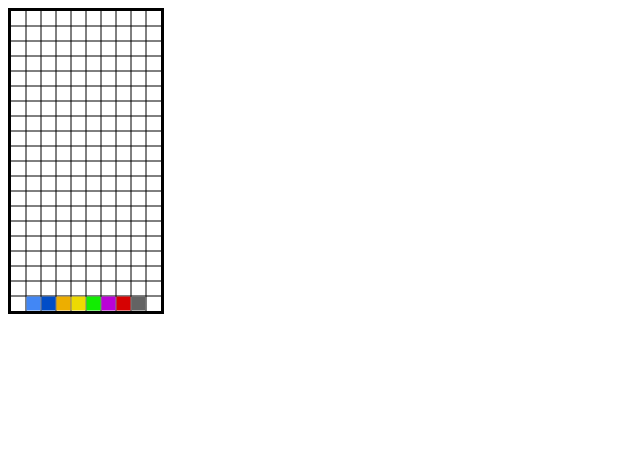
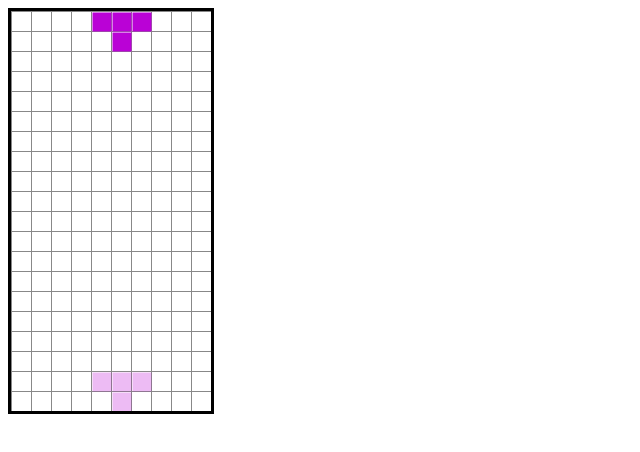
Before and after one commit to aiguy110/tetris-battle, a website: page www/client.html in a window 1280 px wide. Shown: the whole page, without its empty margins (0-640 px from the left). Drawn offline with Linux system fonts and the light colour scheme.

Commit message:
Recognizable as a Tetris game

```diff
--- a/www/client.html
+++ b/www/client.html
@@ -4,7 +4,7 @@
         <link rel="stylesheet" href="client.css">
     </head>
     <body>
-        <canvas id='canvas' width='150' height='300'></canvas>
+        <canvas id='canvas' width='200' height='400'></canvas>
         <script src='client.js'></script>
     </body>
 </html>
--- a/www/client.js
+++ b/www/client.js
@@ -23,61 +23,252 @@ const CellColors = [
 ]
 
 const BlockShapes = {
-    'I': [[-1, 0],
+    'I': [[ 0, 0],
+          [ 1, 0],
+          [ 2, 0],
+          [ 3, 0]],
+    'J': [[ 0, 0],
+          [ 1, 0],
+          [ 2, 0],
+          [ 2,-1]],
+    'L': [[ 0, 0],
+          [ 1, 0],
+          [ 2, 0],
+          [ 2,-1]],
+    'O': [[ 0, 0],
+          [ 1, 0],
+          [ 0, 1],
+          [ 1, 1]],
+    'S': [[ 0, 0],
+          [ 0, 1],
+          [ 1,-1],
+          [ 1, 0]],
+    'T': [[ 0,-1],
           [ 0, 0],
-          [ 1, 0],
-          [ 2, 0]],
-    'J': [[-1, 0],
-          [ 0, 0],
-          [ 1, 0],
-          [ 1, 1]]
+          [ 0, 1],
+          [ 1, 0]],
+    'Z': [[ 0, 0],
+          [ 0,-1],
+          [ 1, 1],
+          [ 1, 0]],
 }
 
-class TetrisBoard {
+function rotateCoords90(coords){
+    return [coords[1], -coords[0]]
+}
+
+function rotateShape(shape, rotCount) {
+    for(let n=0; n<rotCount; n++) {
+        let newShape = [];
+        shape.forEach( coords => {
+            newShape.push( rotateCoords90(coords) );
+        });
+        shape = newShape;
+    }
+    return shape;
+}
+class TetrisGame {
     static rows = 20;
     static cols = 10;
+    static defaultPos = [0, 5];
+    static defaultRot = 0;
 
-    constructor(){
+
+    constructor(ctx){
+        this.ctx = ctx;
+
         this.grid = [];
-        for(let i=0; i< TetrisBoard.rows; i++) {
-            this.grid.push( new Array(TetrisBoard.cols).fill(CellEnum.Empty) );
+        for(let i=0; i< TetrisGame.rows; i++) {
+            this.grid.push( new Array(TetrisGame.cols).fill(CellEnum.Empty) );
         }
 
-        // Fill bottom cells for visual inspection
-        for(let j=0; j<=8; j++) {
-            this.grid[TetrisBoard.rows-1][j] = j;
-        }
+        this.currentBlockName = 'T';
+        this.currentPos = TetrisGame.defaultPos;
+        this.currentRot = TetrisGame.defaultRot;
     }
 
-    render(ctx){
-        let cellWidth  = ctx.canvas.width  / TetrisBoard.cols;
-        let cellHeight = ctx.canvas.height / TetrisBoard.rows;
+    drawCell(i, j, color) {
+        const cellWidth  = ctx.canvas.width  / TetrisGame.cols;
+        const cellHeight = ctx.canvas.height / TetrisGame.rows;
 
-        // Draw grid
-        ctx.lineWidth = 1;
-        for (let i=1; i<TetrisBoard.rows; i++) {
-            ctx.moveTo( 0               , i*cellHeight );
-            ctx.lineTo( ctx.canvas.width, i*cellHeight );
+        this.ctx.fillStyle = color;
+        this.ctx.fillRect(j*cellWidth  + 1.5,
+                     i*cellHeight + 1.5,
+                     cellWidth    - 1,
+                     cellHeight   - 1);
+    }
+
+    drawBlock(pos, rot, shape, color) {
+        let rotatedShape = rotateShape( shape, rot );
+        rotatedShape.forEach( delta => {
+            let di = delta[0];
+            let dj = delta[1];
+            let i = pos[0];
+            let j = pos[1];
+
+            this.drawCell(i+di, j+dj, color);
+        })
+    }
+
+    isOutOfBounds(coords) {
+        return coords[0] < 0 || coords[0] >= TetrisGame.rows || coords[1] < 0 || coords[1] >= TetrisGame.cols
+    }
+
+    isCollided(shape, pos, rot) {
+        let rotatedShape = rotateShape(shape, rot);
+        let i = pos[0];
+        let j = pos[1];
+        for(let n=0; n<rotatedShape.length; n++){
+            let di = rotatedShape[n][0];
+            let dj = rotatedShape[n][1];
+            if (this.isOutOfBounds([i+di, j+dj]) || this.grid[i+di][j+dj] != CellEnum.Empty) {
+                return true;
+            }
         }
-        for (let j=1; j<TetrisBoard.cols; j++) {
-            ctx.moveTo( j*cellWidth, 0                 );
-            ctx.lineTo( j*cellWidth, ctx.canvas.height );
+        return false;
+    }
+
+    getPosOnContact(shape, pos, rot) {
+        let i = pos[0];
+        let j = pos[1];
+        while(true) {
+            if (this.isCollided(shape, [i, j], rot)) {
+                break;
+            }
+            i++;
         }
-        ctx.stroke()
+        return [i-1, j];
+    }
+
+    getRandomBlockName() {
+        return 'IJLOSTZ'[Math.floor(Math.random()*7)];
+    }
+
+    renderBoard(){
+        const cellWidth  = this.ctx.canvas.width  / TetrisGame.cols;
+        const cellHeight = this.ctx.canvas.height / TetrisGame.rows;
+
+        // Clear canvas
+        this.ctx.fillStyle = '#ffffff';
+        this.ctx.fillRect(0, 0, ctx.canvas.width, ctx.canvas.height );
+
+        // Draw grid lines
+        this.ctx.strokeStyle = '#888888';
+        this.ctx.lineWidth = 1;
+        for (let i=0; i<=TetrisGame.rows; i++) {
+            let y = Math.floor(i*cellHeight) + 0.5;
+            this.ctx.moveTo( 0                    , y );
+            this.ctx.lineTo( this.ctx.canvas.width, y );
+        }
+        for (let j=0; j<=TetrisGame.cols; j++) {
+            let x = Math.floor(j*cellWidth) + 0.5;
+            this.ctx.moveTo( x, 0                      );
+            this.ctx.lineTo( x, this.ctx.canvas.height );
+        }
+        this.ctx.stroke()
 
         // Draw cell contents
-        for(let i=0; i<TetrisBoard.rows; i++){
-            for(let j=0; j<TetrisBoard.cols; j++) {
-                ctx.fillStyle = CellColors[ this.grid[i][j] ];
-                ctx.fillRect(j*cellWidth  + 0.5,
-                             i*cellHeight + 0.5,
-                             cellWidth    - 1,
-                             cellHeight   - 1);
+        for(let i=0; i<TetrisGame.rows; i++){
+            for(let j=0; j<TetrisGame.cols; j++) {
+                this.drawCell( i, j, CellColors[this.grid[i][j]] );
             }
         }
+
+        // Draw cursor block and shadow
+        let shape       = BlockShapes[ this.currentBlockName ];
+        let solidColor  = CellColors[ CellEnum[this.currentBlockName] ];
+        let shadowColor = solidColor.substr(0, 7) + '44';
+        let contactPos  = this.getPosOnContact(shape, this.currentPos, this.currentRot);
+
+        this.drawBlock( contactPos     , this.currentRot, shape, shadowColor); // Draw shadow first...
+        this.drawBlock( this.currentPos, this.currentRot, shape, solidColor ); // so solid block can cover it.
     }
+
+    moveCursorBlock(delta) {
+        let di = delta[0];
+        let dj = delta[1];
+        let newPos = [this.currentPos[0] + di, this.currentPos[1] + dj];
+
+        let shape = BlockShapes[this.currentBlockName];
+        if (!this.isCollided(shape, newPos, this.currentRot)) {
+            this.currentPos = newPos;
+        }
+        this.renderBoard();
+    }
+
+    rotateCursorBlock(deltaRot) {
+        let shape = BlockShapes[ this.currentBlockName ];
+        let newRot = (this.currentRot + deltaRot) % 4;
+        while (newRot < 0) {
+            newRot += 4;
+        }
+        let allowOffsets = [
+            [ 0, 0],
+            [ 0, 1],
+            [ 0,-1],
+            [ 1, 0]
+        ];
+        for(let o=0; o<allowOffsets.length; o++) {
+            let newPos = [this.currentPos[0] + allowOffsets[o][0], this.currentPos[1] + allowOffsets[o][1]];
+            if (!this.isCollided(shape, newPos, newRot)) {
+                this.currentPos = newPos;
+                this.currentRot = newRot;
+                break;
+            }
+        }
+        this.renderBoard();
+    }
+
+    dropCursorBlock() {
+        let currentBlockId    = CellEnum[ this.currentBlockName ];
+        let currentBlockShape = BlockShapes[ this.currentBlockName ];
+        let rotatedShape = rotateShape(currentBlockShape, this.currentRot);
+        let contactPos = this.getPosOnContact(rotatedShape, this.currentPos, rotatedShape, 0);
+        let i = contactPos[0];
+        let j = contactPos[1];
+        rotatedShape.forEach(delta => {
+            let di = delta[0];
+            let dj = delta[1];
+            this.grid[i+di][j+dj] = currentBlockId;
+        })
+
+        this.currentPos = TetrisGame.defaultPos;
+        this.currentRot = TetrisGame.defaultRot;
+        this.currentBlockName = this.getRandomBlockName()
+
+        this.renderBoard()
+    }
+
+
 }
 
-var board = new TetrisBoard();
+
+// Initialize TetrisGame object
 var ctx = document.getElementById('canvas').getContext('2d');
-board.render( ctx );
+var game = new TetrisGame(ctx);
+game.renderBoard();
+
+// Add event listeners
+document.addEventListener('keydown', event => {
+    console.log(event)
+    LEFT_KEYS  = ['ArrowLeft' , 'KeyA' ];
+    RIGHT_KEYS = ['ArrowRight', 'KeyD' ];
+    DOWN_KEYS  = ['ArrowDown' , 'KeyS' ];
+    LROT_KEYS  = ['PageUp'    , 'KeyQ' ];
+    RROT_KEYS  = ['PageDown'  , 'KeyE' ];
+    DROP_KEYS  = ['ArrowUp'   , 'KeyW', 'Space'];
+
+    if ( RIGHT_KEYS.includes(event.code) ) {
+        game.moveCursorBlock([0, 1]);
+    }else if ( LEFT_KEYS.includes(event.code) ) {
+        game.moveCursorBlock([0,-1]);
+    }else if ( DOWN_KEYS.includes(event.code) ) {
+        game.moveCursorBlock([1, 0]);
+    }else if ( DROP_KEYS.includes(event.code) ) {
+        game.dropCursorBlock();
+    }else if ( RROT_KEYS.includes(event.code) ) {
+        game.rotateCursorBlock(1);
+    }else if ( LROT_KEYS.includes(event.code) ) {
+        game.rotateCursorBlock(-1);
+    }
+});
```
